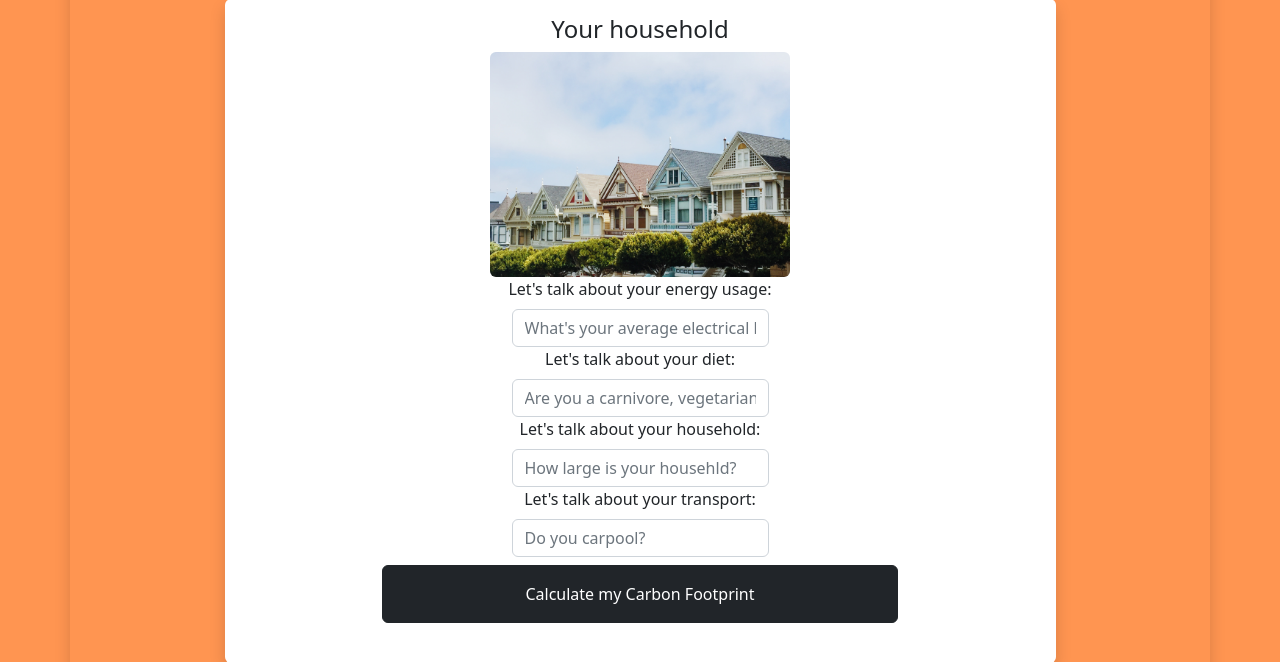
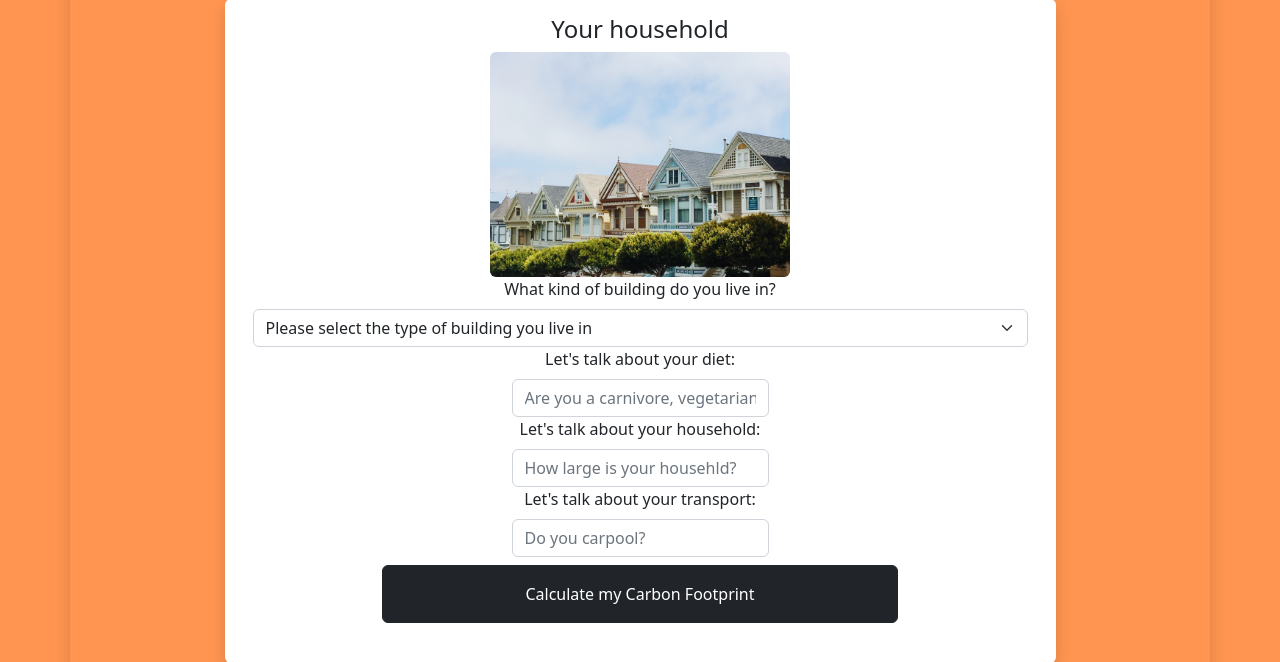
Before and after one commit to TokiLoshi/finalprojectCS50x, a Flask app: page /calculator in a window 1280 px wide. Shown: the part 933-1595 px from the top of the page. Run offline with Flask 2, Linux system fonts and the light colour scheme; a user stored in the database is signed in; some libraries are stand-ins or nearby versions.

Commit message:
Updated helpers functions

```diff
--- a/templates/calculator.html
+++ b/templates/calculator.html
@@ -34,10 +34,15 @@
      <img class="img-fluid rounded-2 mx-auto" src="/static/houses.jpg" width="300" alt="colourful houses in a row in San Francisco"/>
         <div class="mb-3 container-fluid align-content-start">
             <form action="/calculator" method="post">
-              <label for="name" class="form-label">Let's talk about your energy usage:</label>
-              <input type="text" name="name" class="form-control mx-auto w-auto" id="name" placeholder="What's your average electrical bill">
-            </form>
-            <form action="/tracker" method="post">
+
+
+              <label for="name" class="form-label">What kind of building do you live in?</label>
+         <select class="form-select" aria-label="Default select example">
+          <option selected>Please select the type of building you live in</option>
+          <option value="apartment">Multi-family_residential or an apartment</option>
+          <option value="single_family">Single-family resdiential</option>
+          <option value="commercial">Commerical</option>
+        </select>
               <label for="name" class="form-label">Let's talk about your diet:</label>
             <input type="text" name="name" class="form-control mx-auto w-auto" id="name" placeholder="Are you a carnivore, vegetarian, vegan?">
             </form>
@@ -117,7 +122,7 @@
    <h4>Your diet and shopping habits</h4>
      <div class="mb-3 container-fluid align-content-start">
        <form action="/calculator" method="post">
-         <label for="name" class="form-label">Let's talk about your energy usage:</label>
+
          <input type="text" name="name" class="form-control mx-auto w-auto" id="name" placeholder="What's your average electrical bill">
        </form>
        <form action="/tracker" method="post">
```
Also changed, not shown: 1 other file.
